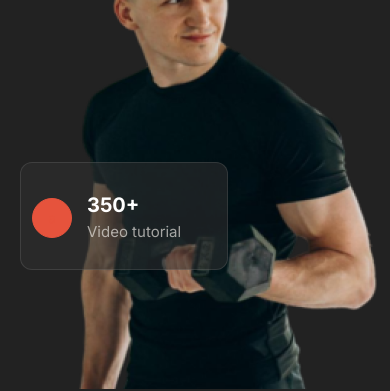
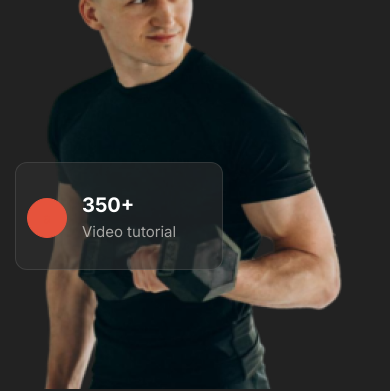
Before and after one commit to Imranhossen11/B10-A2, a plain HTML site: page index.html in a window 390 px wide. Shown: the part 731-1122 px from the top of the page. Drawn offline with Linux system fonts and the light colour scheme; a web font is replaced by a local one.

Commit message:
Add margin left and right All media Query

```diff
--- a/index.css
+++ b/index.css
@@ -77,6 +77,10 @@ body {
 
 
 @media screen and (max-width:576px) {
+    *{
+        margin-left: 10px;
+        margin-right: 10px;
+    }
     .navsubdiv-2 {
 
         display: none;
@@ -234,6 +238,10 @@ body {
 }
 
 @media screen and (max-width:576px) {
+    *{
+        margin-left: 10px;
+        margin-right: 10px;
+    }
 
     .Section1maindiv {
         display: inline;
@@ -268,7 +276,8 @@ body {
 
     .section1-img {
         margin-top: 10px;
-        margin-left: 10px;
+        margin-left: -25px;
+        margin-right: -150px;
         width: 349px;
         height: 500px;
 
@@ -281,7 +290,7 @@ body {
     }
 
     .s1-img-subdiv2 {
-        margin-left: -30px;
+        margin-left: 0px;
     }
 
 }
@@ -365,6 +374,10 @@ body {
 
 
 @media screen and (max-width:576px) {
+    *{
+        margin-left: 10px;
+        margin-right: 10px;
+    }
     .s2Main {
         display: grid;
         grid-template-columns: repeat(1, 1fr);
@@ -442,6 +455,10 @@ body {
 }
 
 @media screen and (max-width:576px) {
+    *{
+        margin-left: 10px;
+        margin-right: 10px;
+    }
     .s3-main {
         display: grid;
         width: 350px;
@@ -605,6 +622,10 @@ body {
 
 
 @media screen and (max-width:576px) {
+    *{
+        margin-left: 10px;
+        margin-right: 10px;
+    }
     .Section4maindiv {
         display: grid;
         grid-template-columns: repeat(2, 2fr);
@@ -627,26 +648,26 @@ body {
     .s4images1 {
         width: 213px;
         height: 118px;
-        margin-left:-30px;
+        margin-left:-20px;
     }
 
     .s4images21 {
         width: 203px;
         height: 118px;
-        margin-left:-30px;
+        margin-left:-55px;
 
     }
 
     .s4images41 {
         width: 213px;
         height: 118px;
-        margin-left:-30px;
+        margin-left:-20px;
     }
 
     .s4images51 {
         width: 203px;
         height: 118px;
-        margin-left: -30px;
+        margin-left: -55px;
     }
 
     .s4images31,
@@ -809,6 +830,10 @@ td {
 }
 
 @media screen and (max-width:576px) {
+    *{
+        margin-left: 10px;
+        margin-right: 10px;
+    }
 
     .s5main-12 {
         display: inline-block;
@@ -816,7 +841,7 @@ td {
         min-height:1220px;
         margin-top: 20px;
         margin-left: -40px;
-        margin-right:0px;
+        margin-right:-150px;
         padding-left: 0px;
 
 
@@ -912,6 +937,10 @@ td {
 
 
 @media screen and (max-width:576px) {
+    *{
+        margin-left: 10px;
+        margin-right: 10px;
+    }
 
     .extramain {
         display: inline;
@@ -1033,6 +1062,10 @@ td {
 /* section6 */
 
 @media screen and (max-width:576px) {
+    *{
+        margin-left: 10px;
+        margin-right: 10px;
+    }
 
     .s6-main {
         display: grid;
@@ -1160,6 +1193,10 @@ td {
 }
 
 @media screen and (max-width:576px) {
+    *{
+        margin-left: 10px;
+        margin-right: 10px;
+    }
 
     .footer-main {
         display: inline;
@@ -1167,6 +1204,7 @@ td {
     }
     .footer-1{
         width: 385px;
+        margin-right: -150px;
     }
 
     .footertitle {
```
